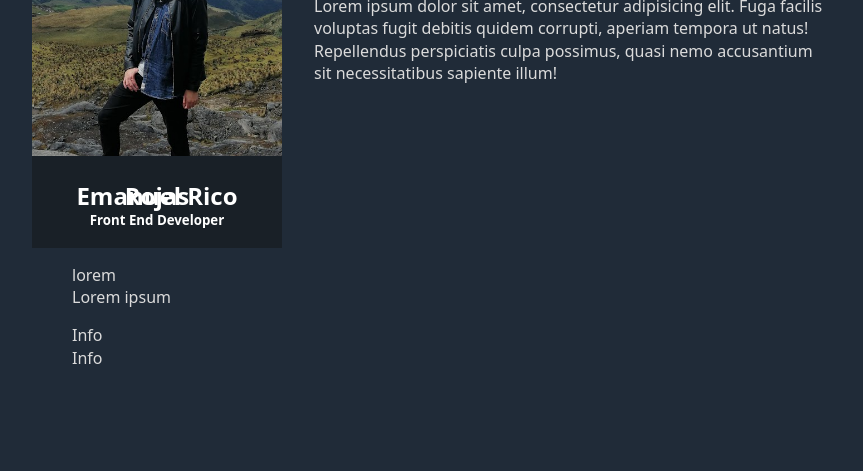
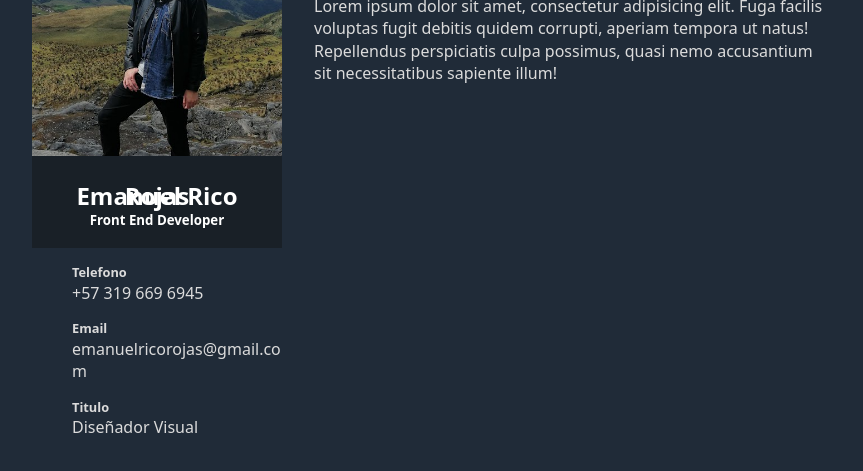
Before and after one commit to Drd3/Drd3, a plain HTML site: page index.html in a window 1280 px wide. Shown: the part 251-722 px from the top of the page, without its empty margins (208-1071 px from the left). Drawn offline with nearby package versions, Linux system fonts and the light colour scheme; a script that the page names is missing.

Commit message:
Added personal information

```diff
--- a/css/style.css
+++ b/css/style.css
@@ -51,3 +51,8 @@ nav ul li{
 .info-item{
     margin: 1rem 0;
 }
+
+.info-item .title{
+    font-size: .8rem;
+    font-weight: bold;
+}
--- a/index.html
+++ b/index.html
@@ -36,14 +36,16 @@
             </div>
             <ul class="info-list">
                 <li class="info-item">
-                    <div>lorem</div>
-                    <div>Lorem ipsum</div>
+                    <div class="title">Telefono</div>
+                    <div class="info">+57 319 669 6945</div>
                 </li>
-                <li>
-                    Info
+                <li class="info-item">
+                    <div class="title">Email</div>
+                    <div class="info">emanuelricorojas@gmail.com</div>
                 </li>
-                <li>
-                    Info
+                <li class="info-item">
+                    <div class="title">Titulo</div>
+                    <div class="info">Diseñador Visual</div>
                 </li>
             </ul>
         </div>
```
